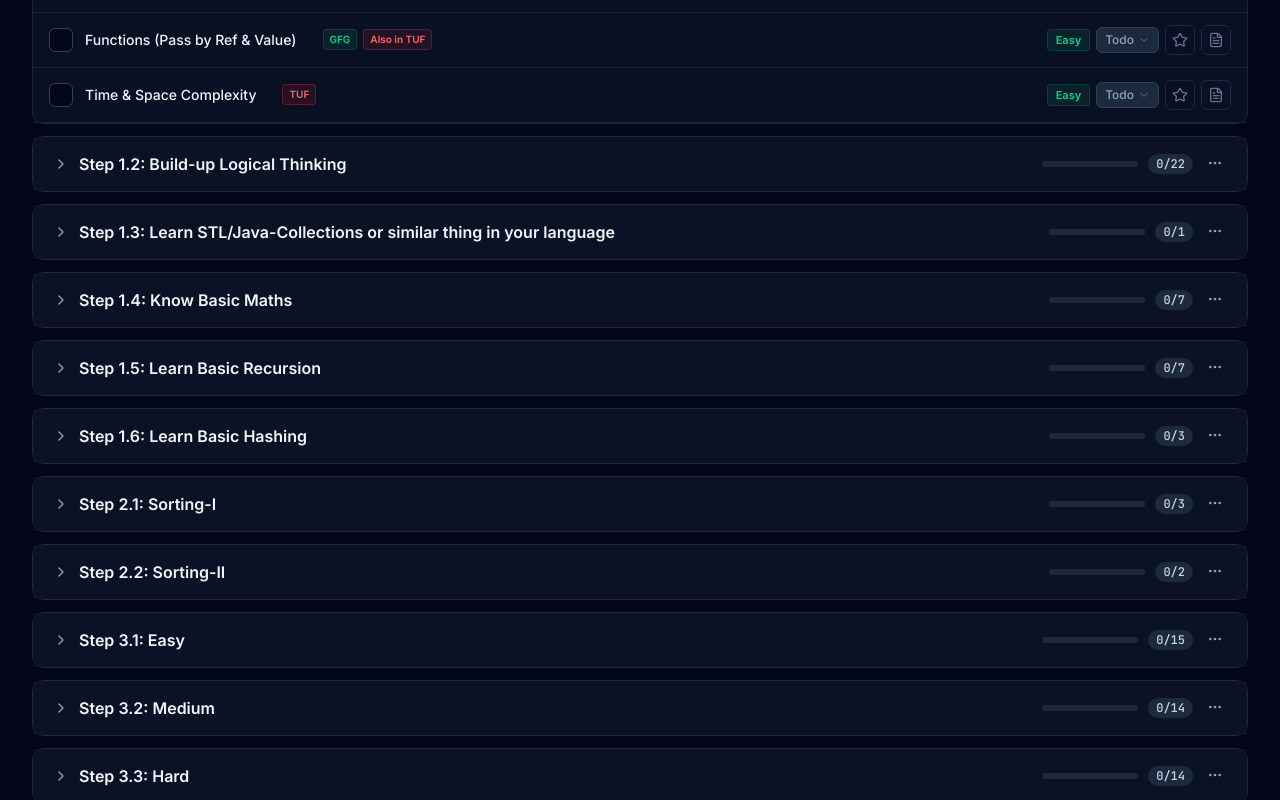
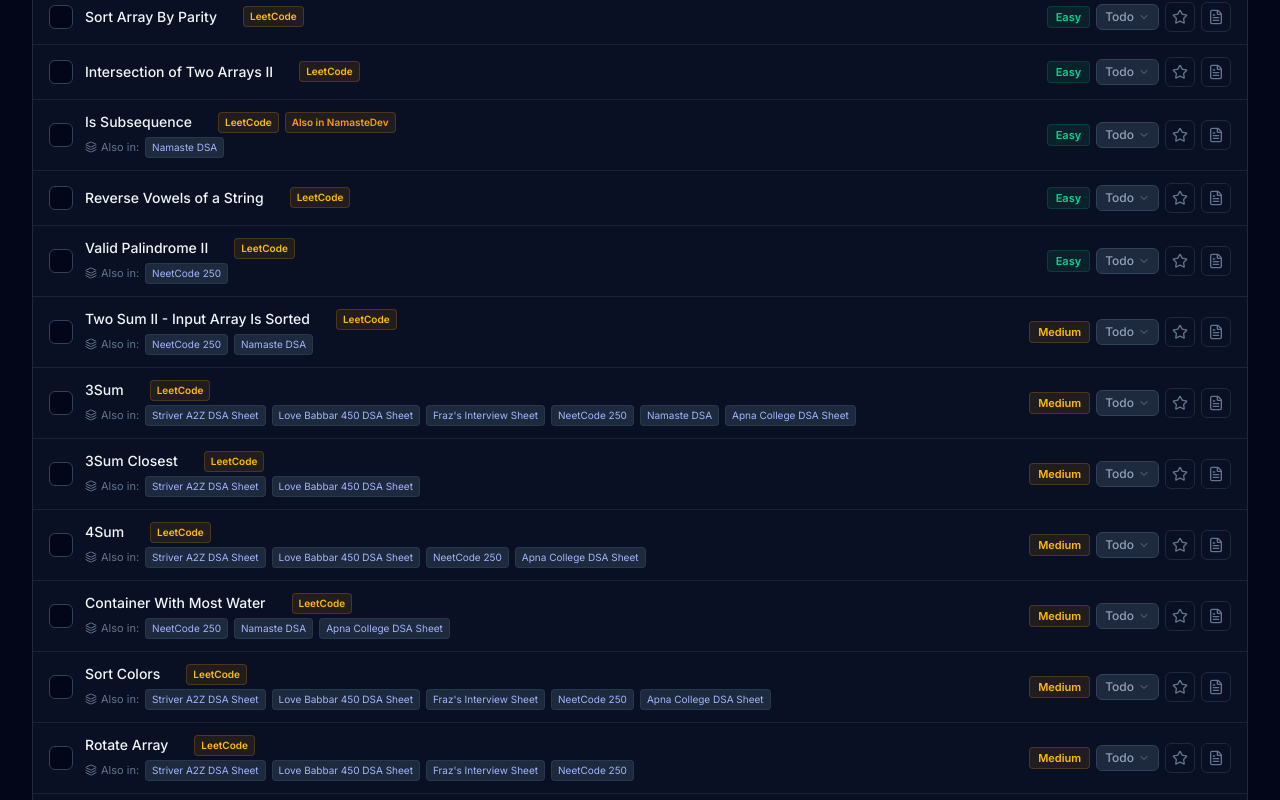
Before and after one commit to Biraj2004/DSA-Sheets-Tracker, a React (Vite) app: page / in a window 1280 px wide. Shown: the part 1340-2140 px from the top of the page. Built offline with nearby package versions, Linux system fonts and the light colour scheme.

Commit message:
feat(ui): rearrange navigation tabs with Pattern-Wise as default

```diff
--- a/src/App.tsx
+++ b/src/App.tsx
@@ -37,8 +37,8 @@ export function App() {
     getSheetStats,
   } = useProgress();
 
-  // Active sheet selection ('striver-a2z' default)
-  const [activeSheetId, setActiveSheetId] = useState<string>('striver-a2z');
+  // Active sheet selection ('pattern-wise' default)
+  const [activeSheetId, setActiveSheetId] = useState<string>('pattern-wise');
 
   // Modal dialog states
   const [isDataModalOpen, setIsDataModalOpen] = useState(false);
--- a/src/data/sheets.ts
+++ b/src/data/sheets.ts
@@ -22,12 +22,12 @@ export const babbarSheet: SheetData = babbarRaw as SheetData;
 export const apnaCollegeSheet: SheetData = apnaCollegeRaw as SheetData;
 
 export const allSheets: SheetData[] = [
+  patternWiseSheet,
   striverSheet,
+  babbarSheet,
+  frazInterviewSheet,
   neetcode250Sheet,
   namasteDsaSheet,
-  frazInterviewSheet,
-  patternWiseSheet,
-  babbarSheet,
   apnaCollegeSheet,
 ];
 
```
Also changed, not shown: 1 other file (tests, documents, lock files or other folders).
